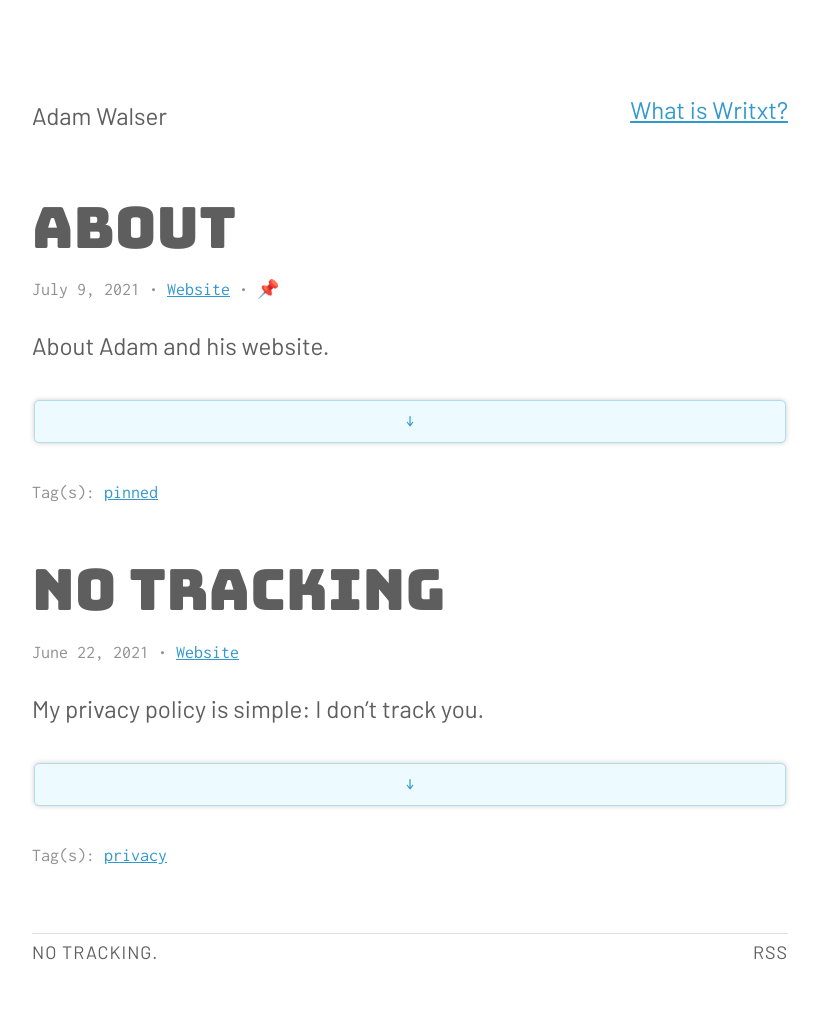
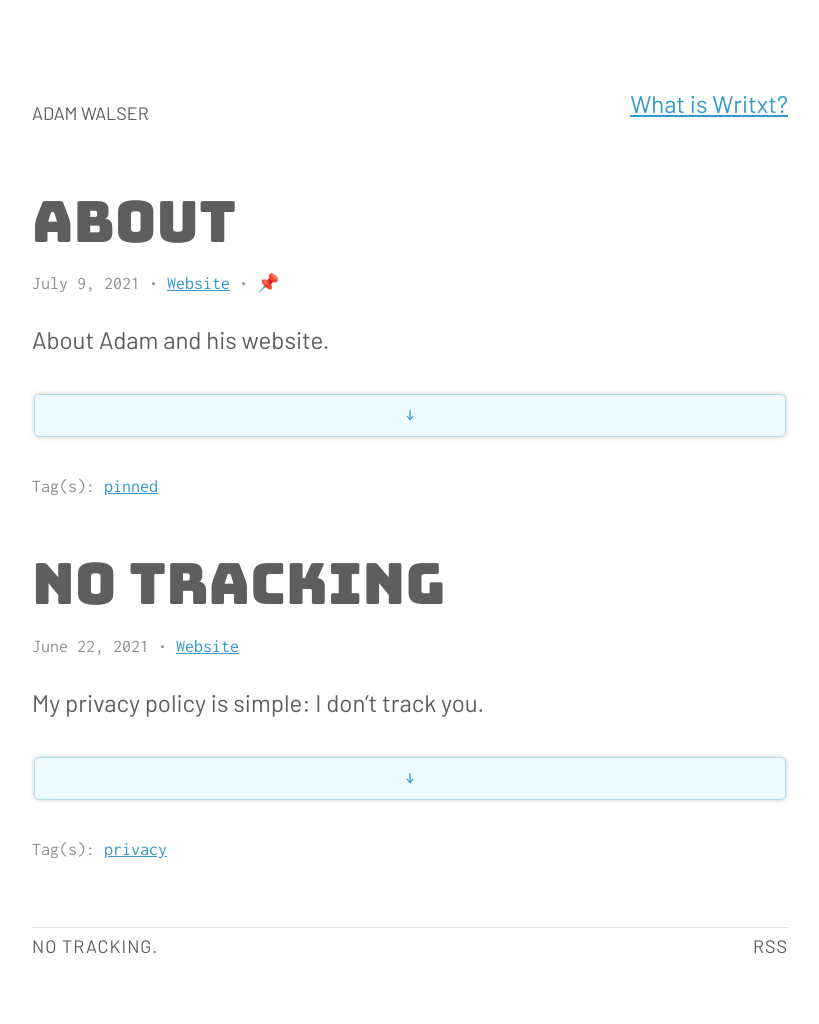
Before and after one commit to ajpwalser/ajpwalser.github.io, a Jekyll site: the page built from index.html, in a window 1280 px wide. Shown: the whole page, without its empty margins (230-1049 px from the left). Built offline with Jekyll 4.4.1, drawn with Linux system fonts in a browser that asks for light colours; the list of posts is cut into pages by our own code.

Commit message:
Update style.css

```diff
--- a/css/style.css
+++ b/css/style.css
@@ -95,10 +95,11 @@ header {
 
 header h2 {
     font-family: 'Barlow', 'Inconsolata', -apple-system, BlinkMacSystemFont, Segoe UI, Helvetica, Arial, sans-serif, Apple Color Emoji, Segoe UI Emoji, Segoe UI Symbol;
-    font-size: 100%;
+    font-size: 75%;
     font-weight: 400;
     line-height: 1;
     margin-bottom: 0;
+    text-transform: uppercase;
 }
 
 header h2 a {
```
